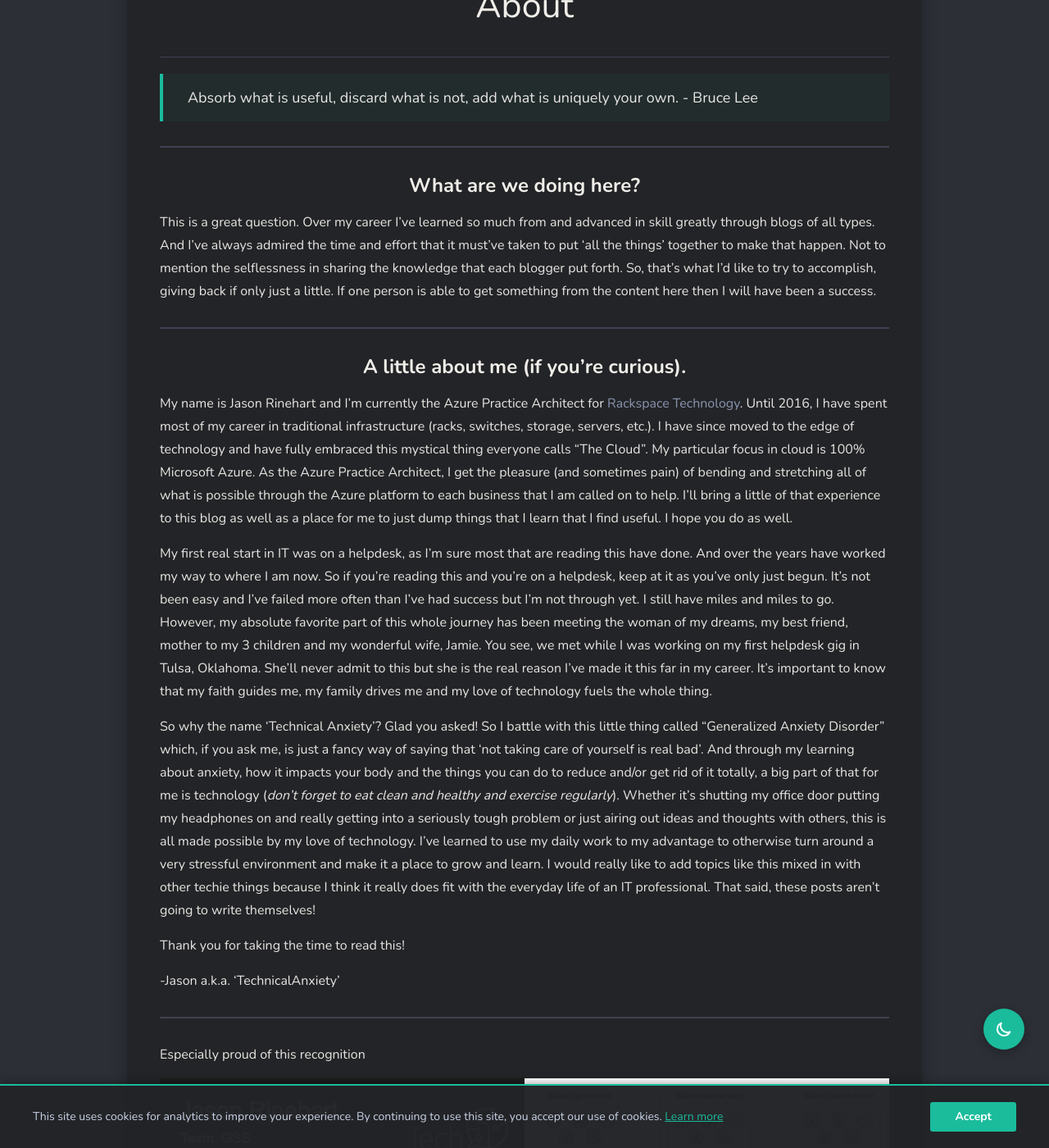
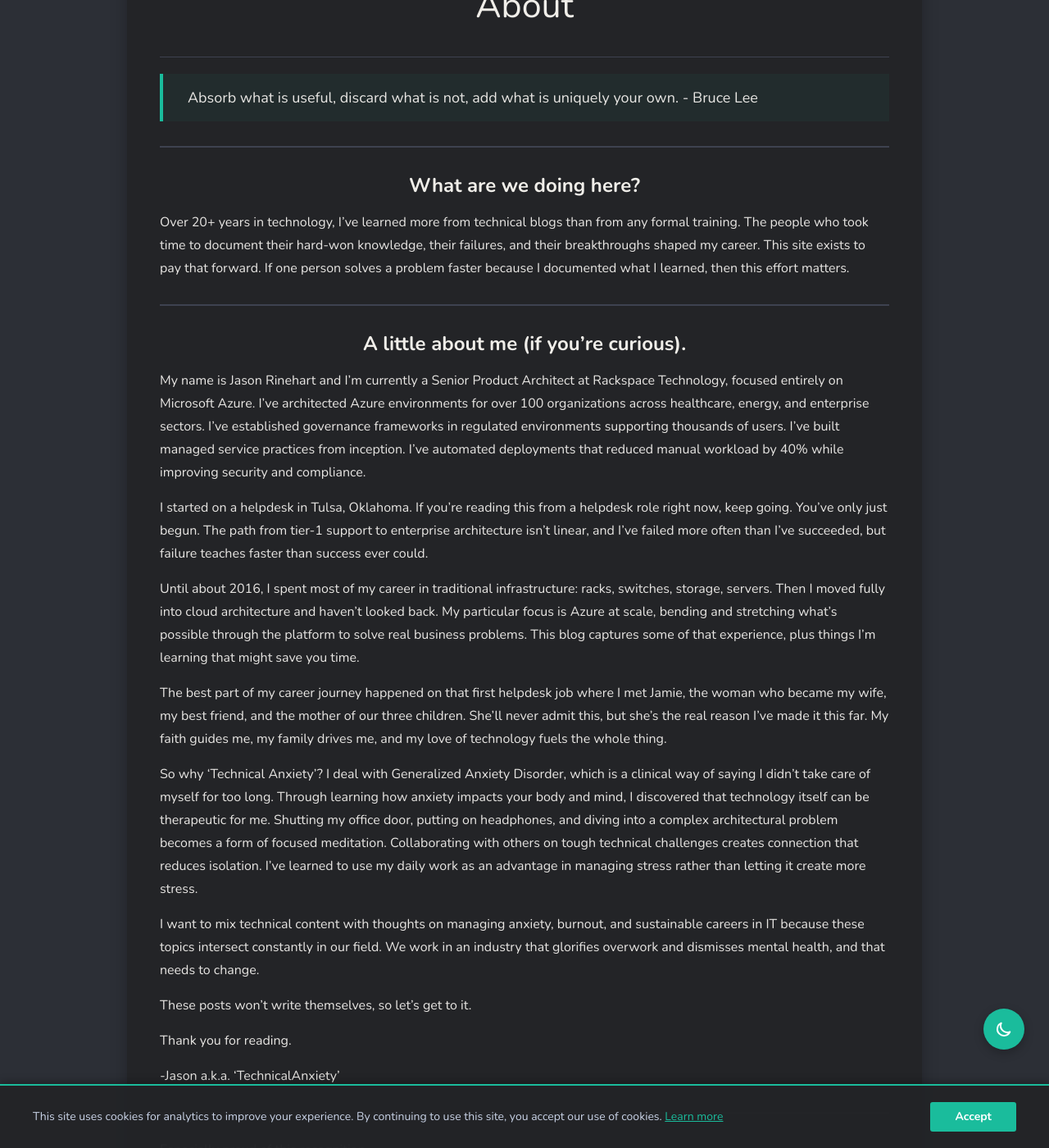
Before and after one commit to technicalanxiety/technicalanxiety.github.io, a Jekyll site: the page built from _pages/about.md, in a window 1280 px wide and 1400 px high, scrolled down 868 px. Shown: the whole window at 82% size. Built offline with Jekyll 4.4.1, drawn with Linux system fonts in a browser that asks for light colours; nearby versions of some CDN libraries.

Commit message:
feat: Update About page with more impactful content

```diff
--- a/_pages/about.md
+++ b/_pages/about.md
@@ -13,19 +13,26 @@ permalink: /about/
 ***
 ### What are we doing here?
 {: .text-center}
-This is a great question. Over my career I've learned so much from and advanced in skill greatly through blogs of all types. And I've always admired the time and effort that it must've taken to put 'all the things' together to make that happen. Not to mention the selflessness in sharing the knowledge that each blogger put forth. So, that's what I'd like to try to accomplish, giving back if only just a little. If one person is able to get something from the content here then I will have been a success.
-
+Over 20+ years in technology, I've learned more from technical blogs than from any formal training. The people who took time to document their hard-won knowledge, their failures, and their breakthroughs shaped my career. This site exists to pay that forward. If one person solves a problem faster because I documented what I learned, then this effort matters.
 
 ***
 ### A little about me (if you're curious).
 {: .text-center}
-My name is Jason Rinehart and I'm currently the Azure Practice Architect for [Rackspace Technology]([https://www.rackspace.com/]). Until 2016, I have spent most of my career in traditional infrastructure (racks, switches, storage, servers, etc.). I have since moved to the edge of technology and have fully embraced this mystical thing everyone calls "The Cloud". My particular focus in cloud is 100% Microsoft Azure. As the Azure Practice Architect, I get the pleasure (and sometimes pain) of bending and stretching all of what is possible through the Azure platform to each business that I am called on to help. I'll bring a little of that experience to this blog as well as a place for me to just dump things that I learn that I find useful. I hope you do as well.
+My name is Jason Rinehart and I'm currently a Senior Product Architect at Rackspace Technology, focused entirely on Microsoft Azure. I've architected Azure environments for over 100 organizations across healthcare, energy, and enterprise sectors. I've established governance frameworks in regulated environments supporting thousands of users. I've built managed service practices from inception. I've automated deployments that reduced manual workload by 40% while improving security and compliance.
 
-My first real start in IT was on a helpdesk, as I'm sure most that are reading this have done. And over the years have worked my way to where I am now. So if you're reading this and you're on a helpdesk, keep at it as you've only just begun. It's not been easy and I've failed more often than I've had success but I'm not through yet. I still have miles and miles to go. However, my absolute favorite part of this whole journey has been meeting the woman of my dreams, my best friend, mother to my 3 children and my wonderful wife, Jamie. You see, we met while I was working on my first helpdesk gig in Tulsa, Oklahoma. She'll never admit to this but she is the real reason I've made it this far in my career. It's important to know that my faith guides me, my family drives me and my love of technology fuels the whole thing.
+I started on a helpdesk in Tulsa, Oklahoma. If you're reading this from a helpdesk role right now, keep going. You've only just begun. The path from tier-1 support to enterprise architecture isn't linear, and I've failed more often than I've succeeded, but failure teaches faster than success ever could.
 
-So why the name 'Technical Anxiety'? Glad you asked! So I battle with this little thing called "Generalized Anxiety Disorder" which, if you ask me, is just a fancy way of saying that 'not taking care of yourself is real bad'. And through my learning about anxiety, how it impacts your body and the things you can do to reduce and/or get rid of it totally, a big part of that for me is technology (*don't forget to eat clean and healthy and exercise regularly*). Whether it's shutting my office door putting my headphones on and really getting into a seriously tough problem or just airing out ideas and thoughts with others, this is all made possible by my love of technology. I've learned to use my daily work to my advantage to otherwise turn around a very stressful environment and make it a place to grow and learn. I would really like to add topics like this mixed in with other techie things because I think it really does fit with the everyday life of an IT professional. That said, these posts aren't going to write themselves!
+Until about 2016, I spent most of my career in traditional infrastructure: racks, switches, storage, servers. Then I moved fully into cloud architecture and haven't looked back. My particular focus is Azure at scale, bending and stretching what's possible through the platform to solve real business problems. This blog captures some of that experience, plus things I'm learning that might save you time.
 
-Thank you for taking the time to read this!
+The best part of my career journey happened on that first helpdesk job where I met Jamie, the woman who became my wife, my best friend, and the mother of our three children. She'll never admit this, but she's the real reason I've made it this far. My faith guides me, my family drives me, and my love of technology fuels the whole thing.
+
+So why 'Technical Anxiety'? I deal with Generalized Anxiety Disorder, which is a clinical way of saying I didn't take care of myself for too long. Through learning how anxiety impacts your body and mind, I discovered that technology itself can be therapeutic for me. Shutting my office door, putting on headphones, and diving into a complex architectural problem becomes a form of focused meditation. Collaborating with others on tough technical challenges creates connection that reduces isolation. I've learned to use my daily work as an advantage in managing stress rather than letting it create more stress.
+
+I want to mix technical content with thoughts on managing anxiety, burnout, and sustainable careers in IT because these topics intersect constantly in our field. We work in an industry that glorifies overwork and dismisses mental health, and that needs to change.
+
+These posts won't write themselves, so let's get to it.
+
+Thank you for reading.
 
 -Jason a.k.a. 'TechnicalAnxiety'
 
```
